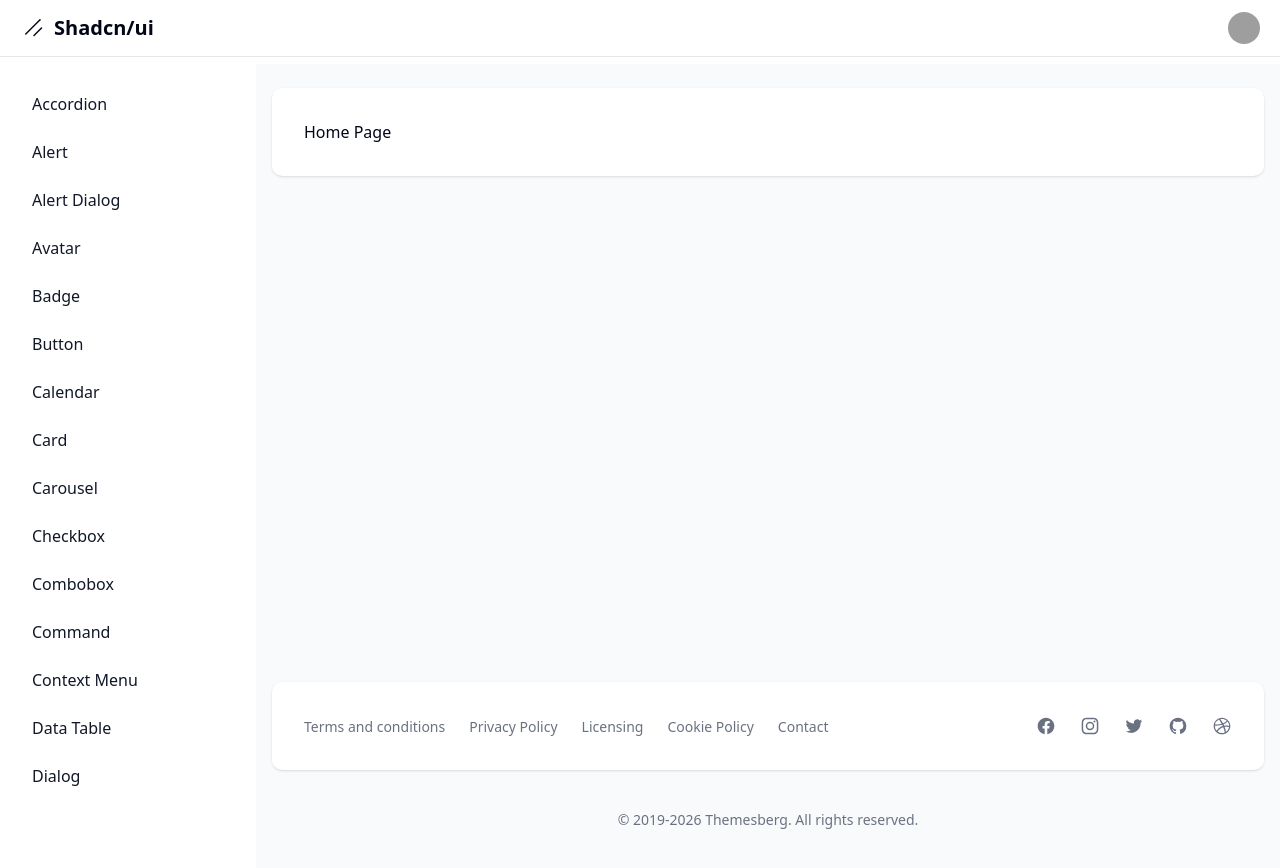
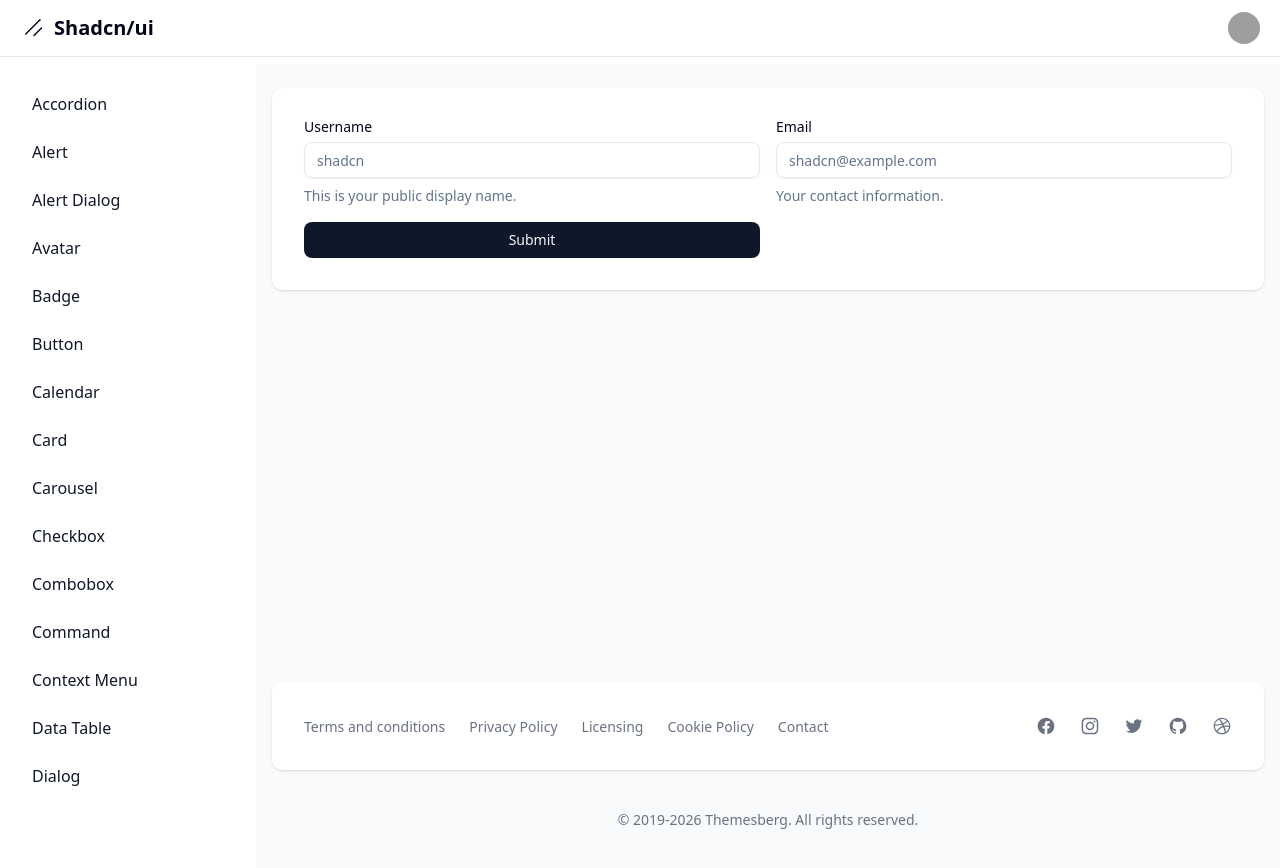
Before and after one commit to dieginin/curso_shadcn, a Next.js app: page /dashboard/form in a window 1280 px wide. Built offline with nearby package versions, Linux system fonts and the light colour scheme; grey boxes are pictures that could not be loaded.

Commit message:
feat: implement form handling with validation for username and email fields

```diff
--- a/app/dashboard/form/page.tsx
+++ b/app/dashboard/form/page.tsx
@@ -1,9 +1,69 @@
 "use client"
 
+import { Form, FormControl, FormDescription, FormField, FormItem, FormLabel, FormMessage } from "@/components/ui/form"
+
+import { Button } from "@/components/ui/button"
+import { Input } from "@/components/ui/input"
+import { useForm } from "react-hook-form"
+import { z } from "zod"
+import { zodResolver } from "@hookform/resolvers/zod"
+
+type FormData = z.infer<typeof formSchema>
+const formSchema = z.object({
+  username: z.string().min(2).max(20),
+  email: z.email(),
+})
+
 export default function Page() {
+  const form = useForm<FormData>({
+    resolver: zodResolver(formSchema),
+    defaultValues: {
+      username: "",
+      email: "",
+    },
+  })
+
+  function onSubmit(values: FormData) {
+    console.log(values)
+  }
+
   return (
     <div>
-      <h1>Home Page</h1>
+      <Form {...form}>
+        <form onSubmit={form.handleSubmit(onSubmit)} className='grid grid-cols-2 gap-4'>
+          <FormField
+            control={form.control}
+            name='username'
+            render={({ field }) => (
+              <FormItem>
+                <FormLabel>Username</FormLabel>
+                <FormControl>
+                  <Input placeholder='shadcn' {...field} />
+                </FormControl>
+                <FormDescription>This is your public display name.</FormDescription>
+                <FormMessage />
+              </FormItem>
+            )}
+          />
+
+          <FormField
+            control={form.control}
+            name='email'
+            render={({ field }) => (
+              <FormItem>
+                <FormLabel>Email</FormLabel>
+                <FormControl>
+                  <Input placeholder='shadcn@example.com' {...field} />
+                </FormControl>
+                <FormDescription>Your contact information.</FormDescription>
+                <FormMessage />
+              </FormItem>
+            )}
+          />
+
+          <Button type='submit'>Submit</Button>
+        </form>
+      </Form>
     </div>
   )
 }
```
